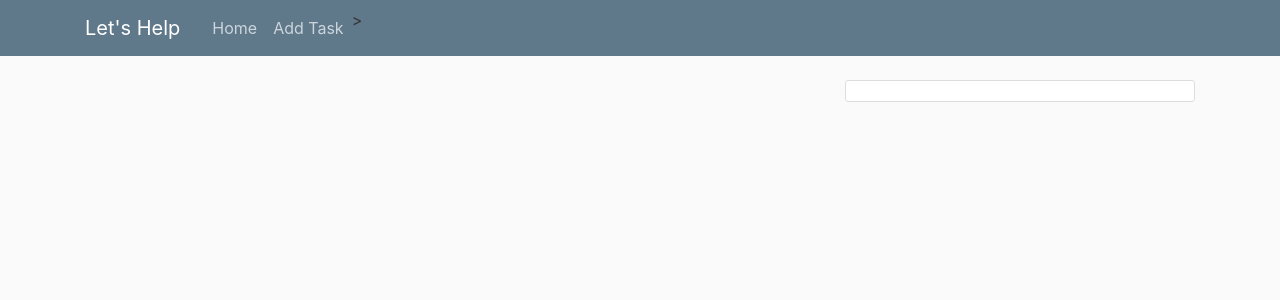
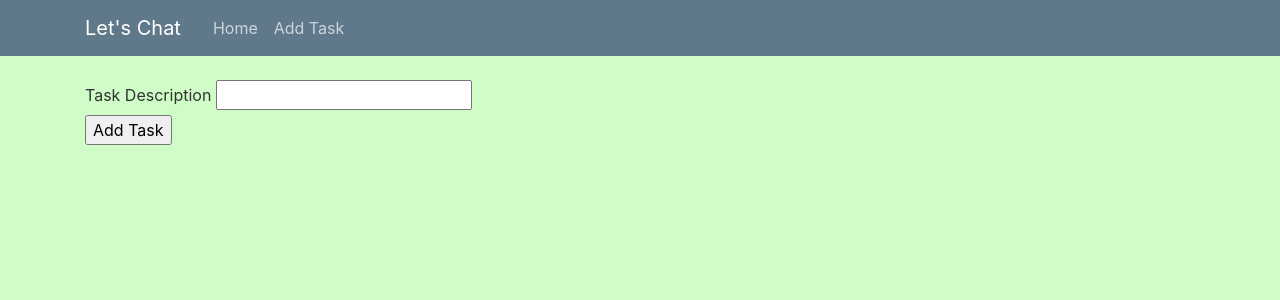
Before and after one commit to Navereni/QA-Project, a Flask app: page /create/task in a window 1280 px wide. Shown: the top 300 px of the page. Run offline with Flask 2, Linux system fonts and the light colour scheme; some libraries are stand-ins or nearby versions.

Commit message:
nav bar v8

```diff
--- a/frontend/application/templates/layout.html
+++ b/frontend/application/templates/layout.html
@@ -1,53 +1,46 @@
 <!DOCTYPE html>
 <html>
-<head>
     <!-- Required meta tags -->
     <meta charset="utf-8">
-    <meta name="viewport" content="width=device-width, initial-scale=1, shrink-to-fit=no">
+    <meta name="viewport" content="width=device-width, initial-scale=1">
 
     <!-- Bootstrap CSS -->
     <link rel="stylesheet" href="https://maxcdn.bootstrapcdn.com/bootstrap/4.0.0/css/bootstrap.min.css" integrity="sha384-Gn5384xqQ1aoWXA+058RXPxPg6fy4IWvTNh0E263XmFcJlSAwiGgFAW/dAiS6JXm" crossorigin="anonymous">
 
     <link rel="stylesheet" type="text/css" href="{{ url_for('static', filename='main.css') }}">
 
-    {% if title %}
-        <title>Let's Help - {{ title }}</title>
-    {% else %}
-        <title>Let's Help</title>
-    {% endif %}
+
 </head>
-<body>
+    <body style="background-color: rgb(208, 253, 199);">
+
         <header class="site-header">
             <nav class="navbar navbar-expand-md navbar-dark bg-steel fixed-top">
               <div class="container">
-          <a class="navbar-brand mr-4" href="/">Let's Help</a>
+                <a class="navbar-brand mr-4" href="/">Let's Chat</a>
                 <button class="navbar-toggler" type="button" data-toggle="collapse" data-target="#navbarToggle" aria-controls="navbarToggle" aria-expanded="false" aria-label="Toggle navigation">
                   <span class="navbar-toggler-icon"></span>
                 </button>
                 <div class="collapse navbar-collapse" id="navbarToggle">
                   <div class="navbar-nav mr-auto">
                     <a class="nav-item nav-link" href="/">Home</a>
-              <a class="nav-item nav-link" href="/create/task">Add Task</a>>
+                    <a class="nav-item nav-link" href="/create/task">Add Task</a>
+                  </div>
+                  <!-- Navbar Right Side -->
+
+                </div>
               </div>
             </nav>
           </header>
-    <main role="main" class="container">
-      <div class="row">
-        <div class="col-md-8">
-          {% block content %}{% endblock %}
+    <div class="container">
+        {% block body %}
+        {% endblock body %}
     </div>
-        <div class="col-md-4">
-          <div class="content-section">
-          </div>
-        </div>
-      </div>
-    </main>
+        <!-- Optional JavaScript; choose one of the two! -->
 
-
-    <!-- Optional JavaScript -->
-    <!-- jQuery first, then Popper.js, then Bootstrap JS -->
-    <script src="https://code.jquery.com/jquery-3.2.1.slim.min.js" integrity="sha384-KJ3o2DKtIkvYIK3UENzmM7KCkRr/rE9/Qpg6aAZGJwFDMVNA/GpGFF93hXpG5KkN" crossorigin="anonymous"></script>
-    <script src="https://cdnjs.cloudflare.com/ajax/libs/popper.js/1.12.9/umd/popper.min.js" integrity="sha384-ApNbgh9B+Y1QKtv3Rn7W3mgPxhU9K/ScQsAP7hUibX39j7fakFPskvXusvfa0b4Q" crossorigin="anonymous"></script>
-    <script src="https://maxcdn.bootstrapcdn.com/bootstrap/4.0.0/js/bootstrap.min.js" integrity="sha384-JZR6Spejh4U02d8jOt6vLEHfe/JQGiRRSQQxSfFWpi1MquVdAyjUar5+76PVCmYl" crossorigin="anonymous"></script>
+    <!-- Option 1: Bootstrap Bundle with Popper -->
+    <script src="https://cdn.jsdelivr.net/npm/bootstrap@5.1.3/dist/js/bootstrap.bundle.min.js" integrity="sha384-ka7Sk0Gln4gmtz2MlQnikT1wXgYsOg+OMhuP+IlRH9sENBO0LRn5q+8nbTov4+1p" crossorigin="anonymous"></script>
+    <!-- Option 2: Separate Popper and Bootstrap JS -->
+    <script src="https://cdn.jsdelivr.net/npm/@popperjs/core@2.10.2/dist/umd/popper.min.js" integrity="sha384-7+zCNj/IqJ95wo16oMtfsKbZ9ccEh31eOz1HGyDuCQ6wgnyJNSYdrPa03rtR1zdB" crossorigin="anonymous"></script>
+    <script src="https://cdn.jsdelivr.net/npm/bootstrap@5.1.3/dist/js/bootstrap.min.js" integrity="sha384-QJHtvGhmr9XOIpI6YVutG+2QOK9T+ZnN4kzFN1RtK3zEFEIsxhlmWl5/YESvpZ13" crossorigin="anonymous"></script>
     </body>
 </html>
```
Lines whose indentation alone changed are shown as unchanged.
